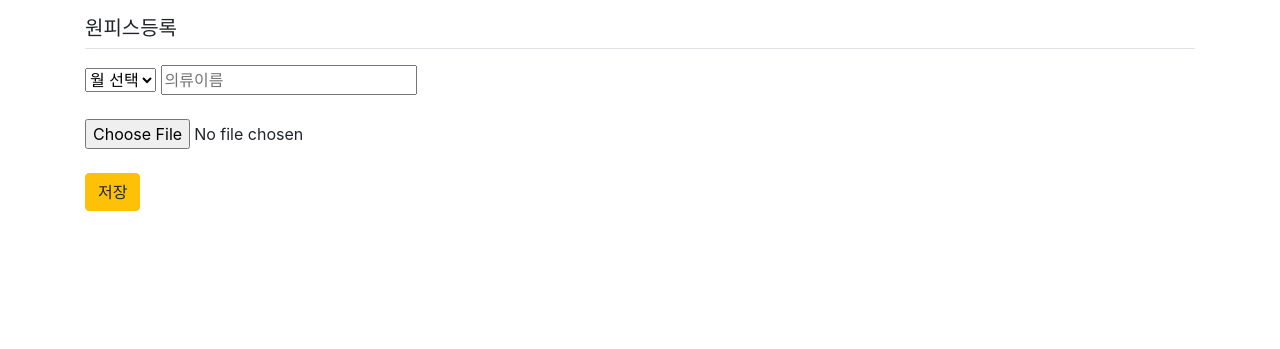
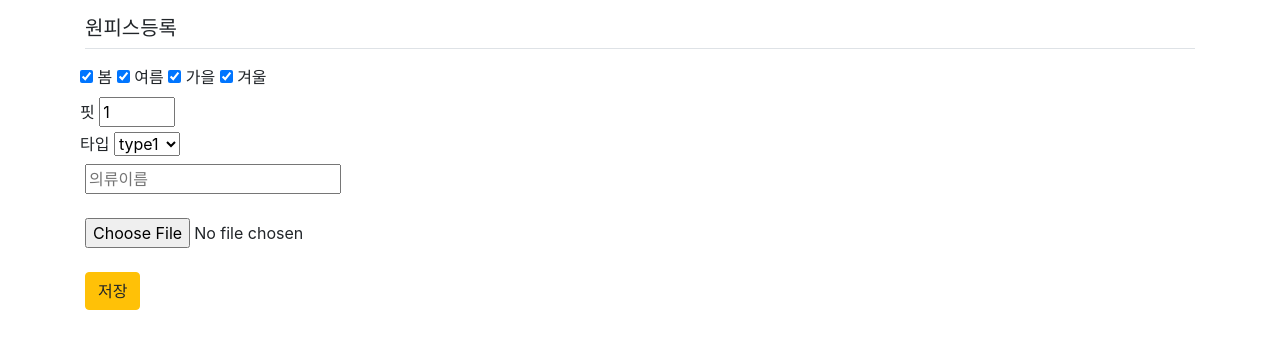
Before and after one commit to KDT-Fusion-Project-6/IoT_web, a Django app: template templates/closet/closet_form_onepiece.html in a window 1280 px wide. Shown: the part 56-405 px from the top of the page. Run offline with Django 3.2, Linux system fonts and the light colour scheme; the template is opened without the code that fills it, so the values that code supplies are empty; some libraries are stand-ins or nearby versions.

Commit message:
edit branch4

```diff
--- a/templates/closet/closet_form_onepiece.html
+++ b/templates/closet/closet_form_onepiece.html
@@ -9,13 +9,34 @@
 <div class="container mt-3 ">
     <h5 class="my-3 border-bottom pb-2">원피스등록</h5>
     <form action="{% url 'closet:onepiece_create' %}" method="POST" enctype="multipart/form-data">
-        <select name="category1" id="id_month">
-            <option value="0" selected>월 선택</option>
-            <option value="01">type1</option>
-            <option value="02">type2</option>
-            <option value="03">type3</option>
-            <option value="04">type4</option>
-        </select>
+        <div class="form-row field-closet_onepiece_spring">
+                <div class="checkbox-row">
+                        <input type="checkbox" name="closet_onepiece_spring" id="id_closet_onepiece_spring" checked >
+                        <label class="vCheckboxLabel" for="id_closet_onepiece_spring">봄</label>
+                        <input type="checkbox" name="closet_onepiece_summer" id="id_closet_onepiece_summer" checked >
+                        <label class="vCheckboxLabel" for="id_closet_onepiece_summer">여름</label>
+                        <input type="checkbox" name="closet_onepiece_autumn" id="id_closet_onepiece_autumn" checked >
+                        <label class="vCheckboxLabel" for="id_closet_onepiece_autumn">가을</label>
+                        <input type="checkbox" name="closet_onepiece_windter" id="id_closet_onepiece_windter" checked >
+                        <label class="vCheckboxLabel" for="id_closet_onepiece_windter">겨울</label>
+                </div>
+        </div>
+        <div class="form-row field-closet_onepiece_fit">
+            <div>
+                <label class="required" for="id_closet_onepiece_fit">핏</label>
+                <input type="number" max="5" min="1" name="closet_onepiece_fit" value="1" class="vIntegerField" required id="id_closet_onepiece_fit">
+            </div>
+        </div>
+        <div class="form-row field-category1">
+            <div>
+                <label class="required" for="id_category1">타입</label>
+                <select name="category1" id="id_category1">
+                    <option value="1">type1</option>
+                    <option value="2">type2</option>
+                    <option value="3">type3</option>
+                </select>
+            </div>
+        </div>
         <input type="text" name="closet_onepiece_title" placeholder="의류이름"><br><br>
         <input type="file" name="closet_onepiece_uploadedFile" class="warning"><br><br>
         {% csrf_token %}
@@ -25,5 +46,4 @@
 	</div>
     </form>
 </div>
-
 {% endblock %}
--- a/templates/closet_list.html
+++ b/templates/closet_list.html
@@ -12,7 +12,7 @@
         {% for closet in closet_list %} <!-- elif 조건문 2 -->
         <li style="width: 200px; float:left; margin: 0 1%;" >
             <a href="{% url 'closet:detail' closet.id %}">
-                <img src = "{{ closet.closet_url }}" width="200px" height="200px" class="mx-auto d-block img" style="float: left; margin:2% 2%;">
+                <img src = "{{ closet.closet_onepiece }}" width="200px" height="200px" class="mx-auto d-block img" style="float: left; margin:2% 2%;">
             </a>
             <p style="text-align: center;">{{ closet.closet_title }}</p>
             <!-- views detail(request, closet_id) -->
```
Also changed, not shown: user/models.py (+7 -1 lines), user/views/views_onepiece.py (+12 -0 lines), user/migrations/0004_closet_onepiece_closet_onepiece_fit.py (added), user/migrations/0005_closet_onepiece_category1_closet_pants_category1_and_more.py (added).
